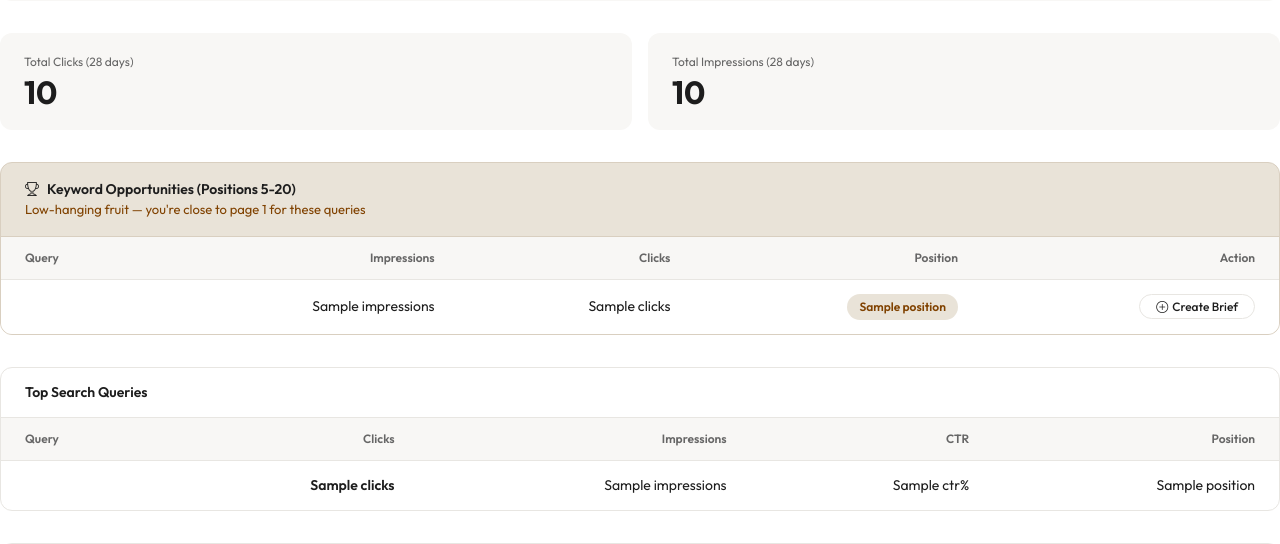
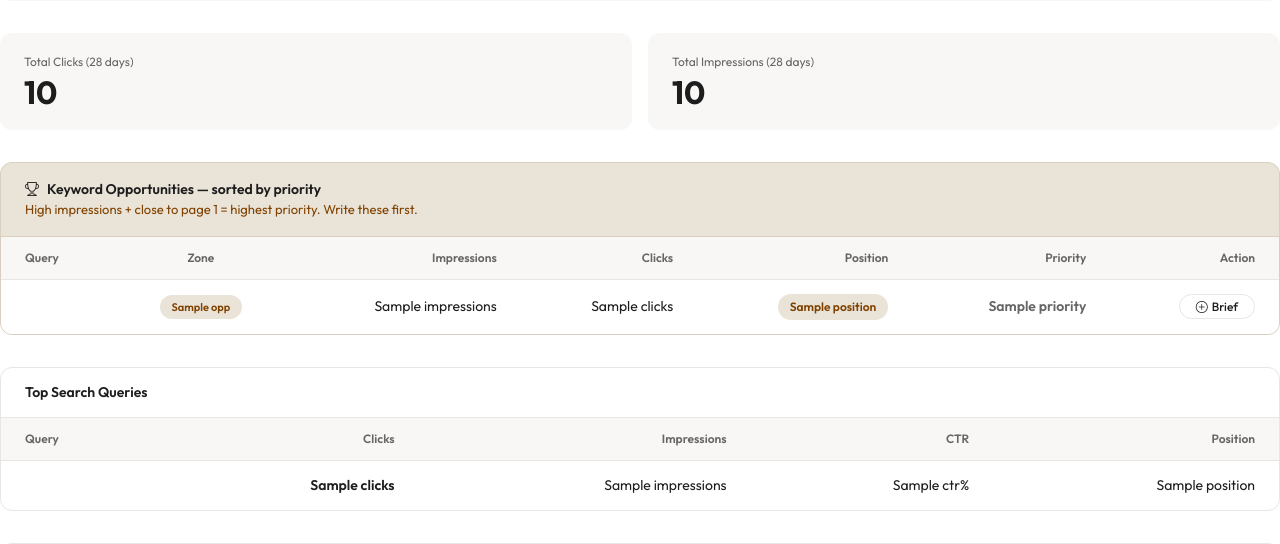
Before and after one commit to SuperStoriesAmsterdam/ContentTracker, a Flask app: template templates/search_console.html in a window 1280 px wide. Shown: the part 225-769 px from the top of the page. Run offline with Flask 3, Linux system fonts and the light colour scheme; the template is opened without the code that fills it: most values are stand-ins (such as "Sample title", 1, 10 or a date in 2020); some libraries are stand-ins or nearby versions.

Commit message:
Add smart Quick Win prioritization to keyword opportunities
Priority score combines impressions (volume) + proximity to page 1.
Zone labels: 'Almost there' (pos 5-10) and 'Quick win' (pos 11-20).
Sorted by priority score so the best opportunities surface first.

Co-Authored-By: Claude Opus 4.6 (1M context) <noreply@anthropic.com>

```diff
--- a/templates/search_console.html
+++ b/templates/search_console.html
@@ -44,16 +44,18 @@
 {% if opportunities %}
 <div style="background: var(--ct-warning-bg); border: 1px solid #D9CFC0; border-radius: var(--ct-radius-card); margin-bottom: 32px; overflow: hidden;">
     <div style="padding: 16px 24px; border-bottom: 1px solid #D9CFC0;">
-        <div style="font-weight: 600; font-size: 14px;"><i class="bi bi-trophy me-2"></i>Keyword Opportunities (Positions 5-20)</div>
-        <div style="font-size: 13px; color: var(--ct-warning);">Low-hanging fruit — you're close to page 1 for these queries</div>
+        <div style="font-weight: 600; font-size: 14px;"><i class="bi bi-trophy me-2"></i>Keyword Opportunities — sorted by priority</div>
+        <div style="font-size: 13px; color: var(--ct-warning);">High impressions + close to page 1 = highest priority. Write these first.</div>
     </div>
     <table class="ct-table" style="background: var(--ct-bg);">
         <thead>
             <tr>
                 <th>Query</th>
+                <th style="text-align: center;">Zone</th>
                 <th style="text-align: right;">Impressions</th>
                 <th style="text-align: right;">Clicks</th>
                 <th style="text-align: right;">Position</th>
+                <th style="text-align: right;">Priority</th>
                 <th style="text-align: right;">Action</th>
             </tr>
         </thead>
@@ -61,6 +63,11 @@
             {% for opp in opportunities[:15] %}
             <tr>
                 <td style="font-weight: 600;">{{ opp.query }}</td>
+                <td style="text-align: center;">
+                    <span class="ct-badge {% if opp.position <= 10 %}ct-badge-success{% else %}ct-badge-warning{% endif %}" style="font-size: 11px;">
+                        {{ opp.zone_label or ('Almost there' if opp.position <= 10 else 'Quick win') }}
+                    </span>
+                </td>
                 <td style="text-align: right;">{{ opp.impressions }}</td>
                 <td style="text-align: right;">{{ opp.clicks }}</td>
                 <td style="text-align: right;">
@@ -68,10 +75,16 @@
                         {{ opp.position }}
                     </span>
                 </td>
+                <td style="text-align: right; font-weight: 600;">
+                    {% set priority = opp.priority or 0 %}
+                    <span style="color: {% if priority >= 150 %}var(--ct-green){% elif priority >= 100 %}var(--ct-warning){% else %}var(--ct-text-muted){% endif %};">
+                        {{ priority }}
+                    </span>
+                </td>
                 <td style="text-align: right;">
                     <a href="{{ url_for('create_brief', keyword=opp.query) }}"
                        class="ct-btn-outline" style="text-decoration: none; padding: 4px 16px; font-size: 12px;">
-                        <i class="bi bi-plus-circle me-1"></i>Create Brief
+                        <i class="bi bi-plus-circle me-1"></i>Brief
                     </a>
                 </td>
             </tr>
```
Also changed, not shown: services/google_docs_service.py (+22 -3 lines).
